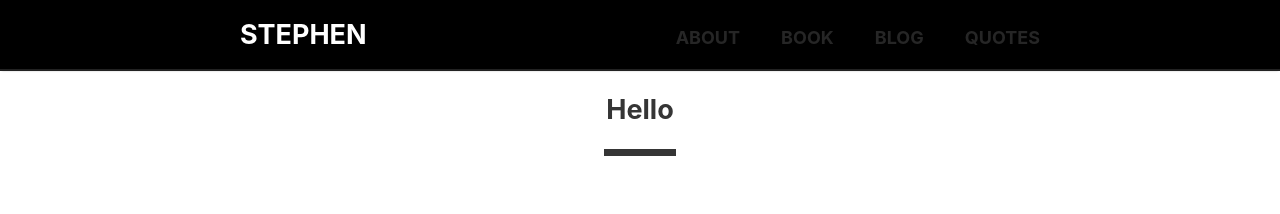
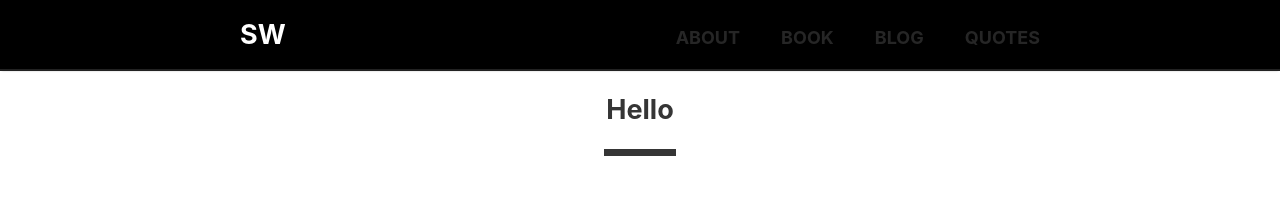
Before and after one commit to swoicik/swoicik.github.io, a Jekyll site: the page built from index.html, in a window 1280 px wide. Shown: the top 214 px of the page. Built offline with Jekyll 4.4.1, drawn with Linux system fonts in a browser that asks for light colours; the list of posts is cut into pages by our own code.

Commit message:
Update _config.yml

```diff
--- a/_config.yml
+++ b/_config.yml
@@ -1,5 +1,5 @@
 # Site settings
-title:          stephen
+title:          SW
 description:    "organized chaos"
 baseurl:        "/"
 url:            "https://swoicik.github.io"
```
